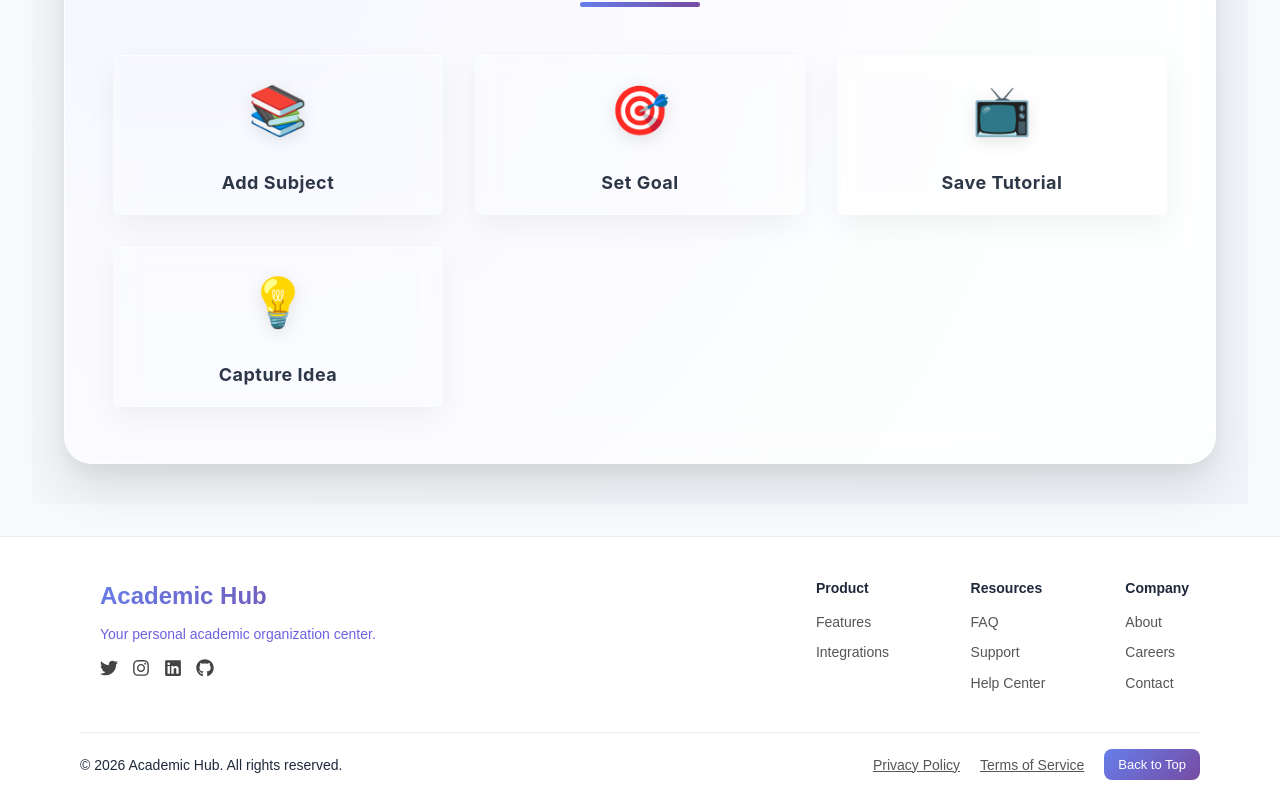
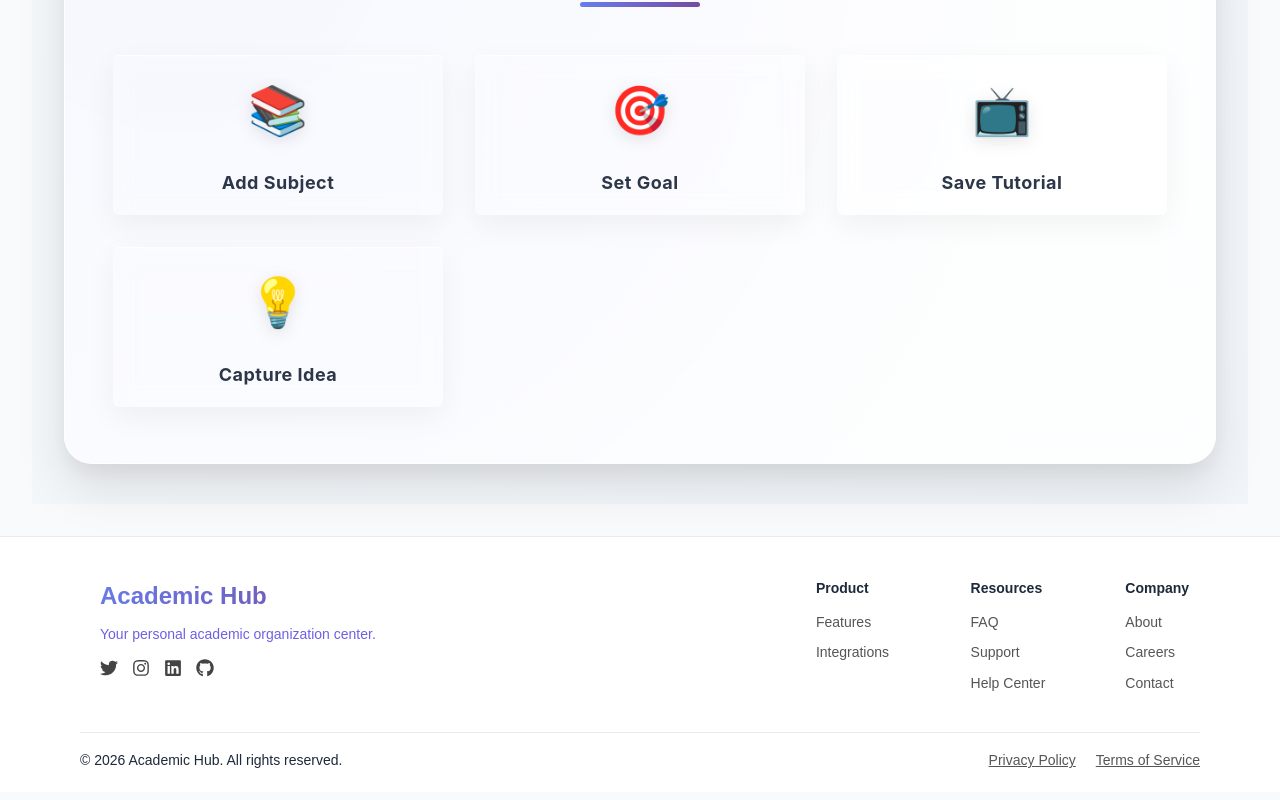
Before and after one commit to unkeett/academic-hub, a React (Create React App) app in the folder academic-hub-frontend/: page / in a window 1280 px wide. Shown: the part 1809-2609 px from the top of the page. Built offline with nearby package versions, Linux system fonts and the light colour scheme; no server answers.

Commit message:
removed back to top button

```diff
--- a/academic-hub-frontend/src/components/Footer.css
+++ b/academic-hub-frontend/src/components/Footer.css
@@ -103,17 +103,3 @@
 .footer-bottom-links a:hover {
   color: #6b5cff;
 }
-
-.back-to-top {
-  background: linear-gradient(135deg, #667eea, #764ba2);
-  color: white;
-  border: none;
-  padding: 8px 14px;
-  border-radius: 8px;
-  cursor: pointer;
-  font-size: 13px;
-}
-
-.back-to-top:hover {
-  background: #5848d6;
-}
--- a/academic-hub-frontend/src/components/Footer.js
+++ b/academic-hub-frontend/src/components/Footer.js
@@ -54,12 +54,7 @@ const Footer = () => {
         <div className="footer-bottom-links">
           <a href="#" >Privacy Policy</a>
           <a href="#" >Terms of Service</a>
-          <button
-            className="back-to-top"
-            onClick={() => window.scrollTo({ top: 0, behavior: "smooth" })}
-          >
-            Back to Top
-          </button>
+
         </div>
       </div>
     </footer>
```
